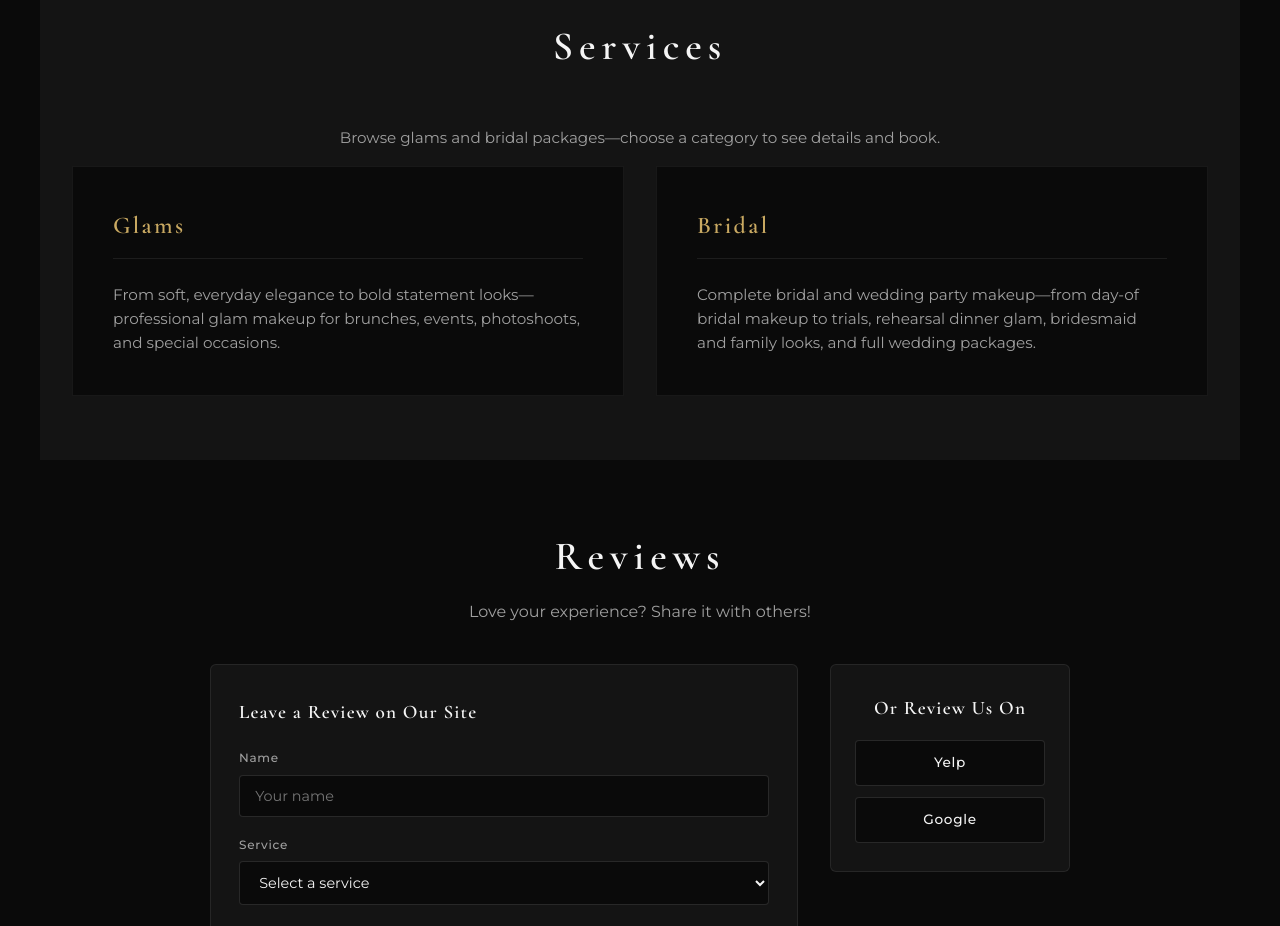
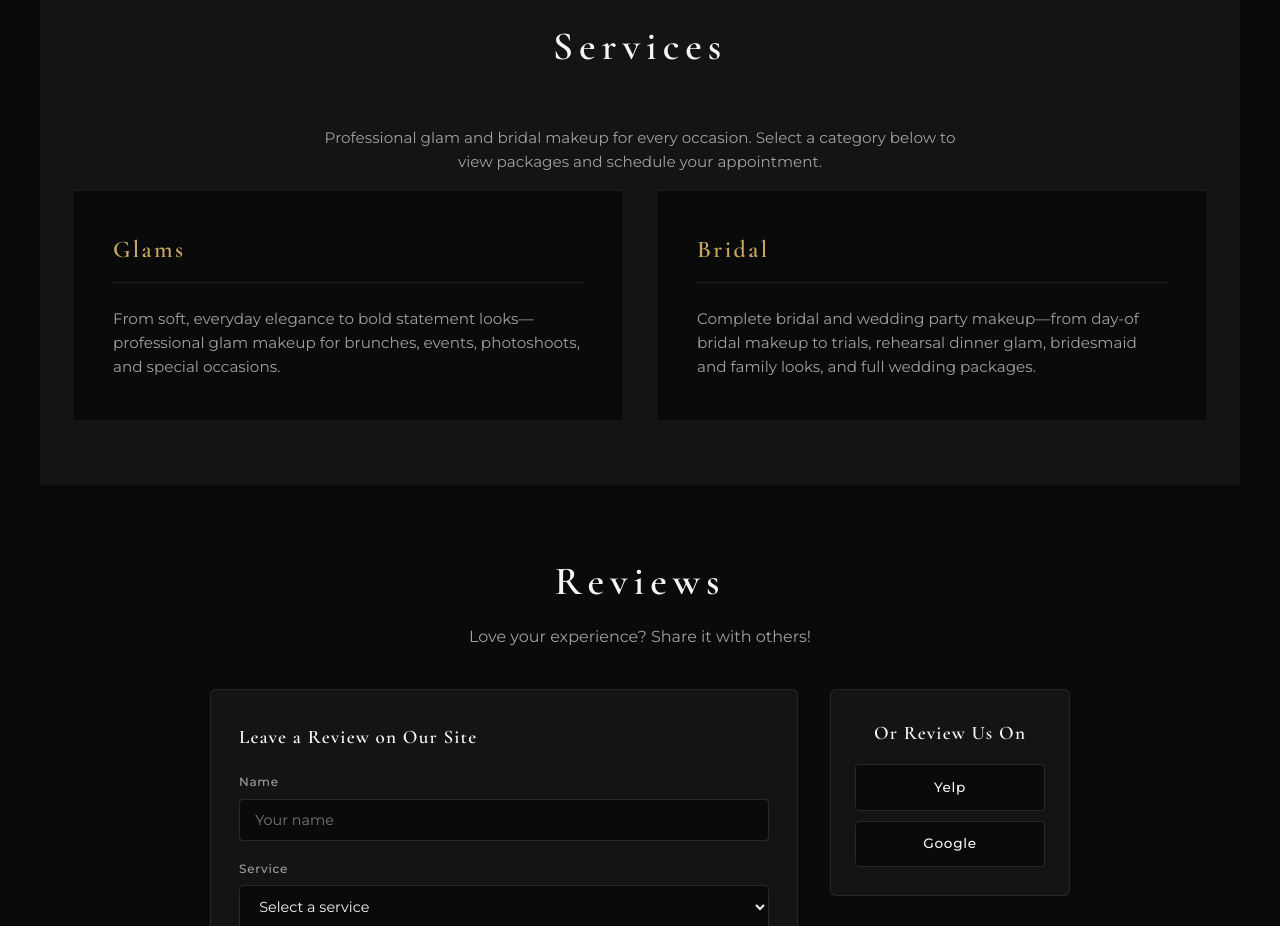
Before and after one commit to Moreno543/BlendzByMora, a website: page index.html in a window 1280 px wide. Shown: the part 1140-2066 px from the top of the page. Drawn offline with nearby package versions, Linux system fonts and the light colour scheme; no server answers.

Commit message:
Refine homepage services intro copy for a more professional tone
Made-with: Cursor

```diff
--- a/index.html
+++ b/index.html
@@ -64,7 +64,7 @@
   <!-- Services overview -->
   <section id="services" class="services home-services">
     <h2>Services</h2>
-    <p class="booking-intro home-services-intro">Browse glams and bridal packages—choose a category to see details and book.</p>
+    <p class="booking-intro home-services-intro">Professional glam and bridal makeup for every occasion. Select a category below to view packages and schedule your appointment.</p>
     <div class="bucket-grid bucket-summary">
       <a href="glams.html" class="bucket-card bucket-link">
         <h3 class="bucket-title">Glams</h3>
```
